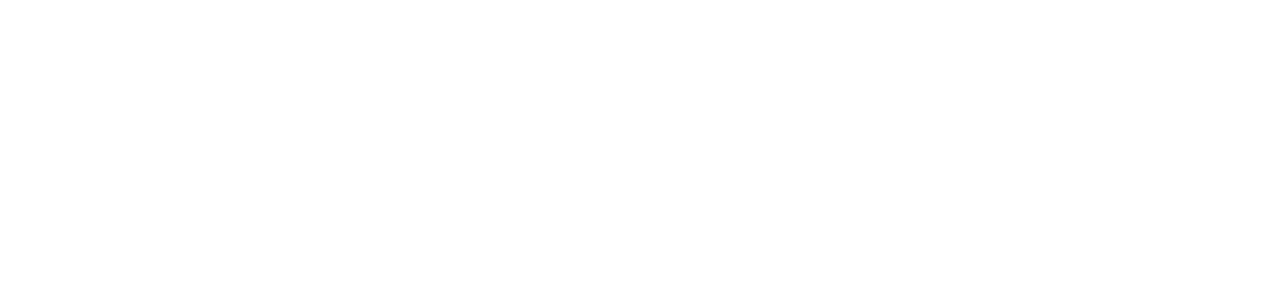
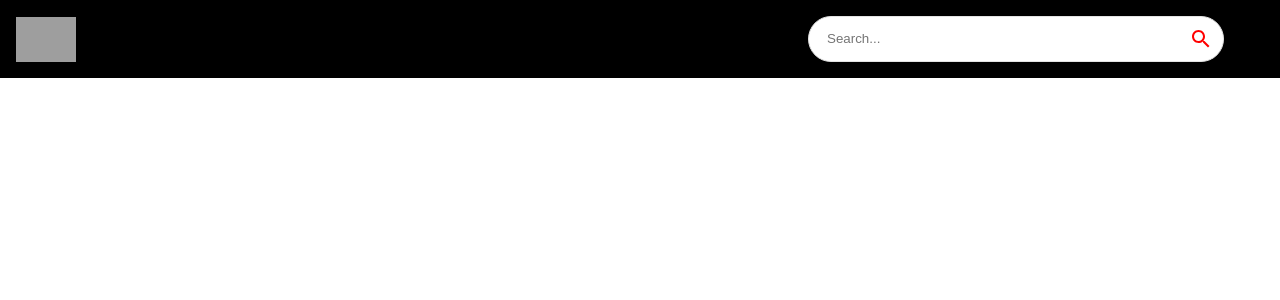
Before and after one commit to yash206/VidTV, a React (Create React App) app in the folder main/: page / in a window 1280 px wide. Shown: the top 300 px of the page. Built offline with nearby package versions, Linux system fonts and the light colour scheme; grey boxes are pictures that could not be loaded.

Commit message:
creating navbar

```diff
--- a/main/src/components/Navbar.jsx
+++ b/main/src/components/Navbar.jsx
@@ -1,11 +1,16 @@
-import React from 'react'
+import { Stack } from '@mui/material';
+import { Link } from 'react-router-dom';
 
-const Navbar = () => {
-  return (
-    <div>
+import {logo} from '../utils/constants';
+import SearchBar from './SearchBar';
 
-    </div>
-  )
-}
+const Navbar = () => (
+    <Stack direction="row" alignItems="center" p={2} sx={{position: 'sticky', background: '#000', top:0, justifyContent: 'space-between'}}>
+      <Link to="/" style={{display: 'flex', alignItems: 'center'}}>
+        <img src={logo} alt="logo" height={45} />
+      </Link>
+      <SearchBar/>
+    </Stack>
+  );
 
 export default Navbar
--- /dev/null
+++ b/main/src/components/SearchBar.jsx
@@ -0,0 +1,28 @@
+import { useState } from 'react'
+import { useNavigate } from 'react-router-dom'
+import { Paper, IconButton } from '@mui/material'
+import { Search } from '@mui/icons-material'
+
+const SearchBar = () => {
+    return (
+        <Paper
+            component="form"
+            onSubmit={() => { }}
+            sx={{
+                borderRadius: 20, border: '1px solid #e3e3e3', pl: 2,
+                boxShadow: 'none',
+                mr: { sm: 5 }
+            }}
+        >
+            <input className="search-bar"
+            placeholder='Search...'
+            value=""
+            onChange={()=>{}}/>
+            <IconButton type = "submit" sx={{p:'10px', color:'red'}}>
+                <Search />
+            </IconButton>
+        </Paper>
+    )
+}
+
+export default SearchBar
--- a/main/src/components/index.js
+++ b/main/src/components/index.js
@@ -3,3 +3,4 @@
 export { default as VideoDetail } from './VideoDetail';
 export { default as ChannelDetail } from './ChannelDetail';
 export { default as SearchFeed } from './SearchFeed';
+export { default as SearchBar } from './SearchBar';
--- /dev/null
+++ b/main/src/utils/constants.js
@@ -0,0 +1,42 @@
+import MusicNoteIcon from '@mui/icons-material/MusicNote';
+import HomeIcon from '@mui/icons-material/Home';
+import CodeIcon from '@mui/icons-material/Code';
+import OndemandVideoIcon from '@mui/icons-material/OndemandVideo';
+import SportsEsportsIcon from '@mui/icons-material/SportsEsports';
+import LiveTvIcon from '@mui/icons-material/LiveTv';
+import SchoolIcon from '@mui/icons-material/School';
+import FaceRetouchingNaturalIcon from '@mui/icons-material/FaceRetouchingNatural';
+import CheckroomIcon from '@mui/icons-material/Checkroom';
+import GraphicEqIcon from '@mui/icons-material/GraphicEq';
+import TheaterComedyIcon from '@mui/icons-material/TheaterComedy';
+import FitnessCenterIcon from '@mui/icons-material/FitnessCenter';
+import DeveloperModeIcon from '@mui/icons-material/DeveloperMode';
+
+export const logo = 'https://i.ibb.co/s9Qys2j/logo.png';
+
+export const categories = [
+  { name: 'New', icon: <HomeIcon />, },
+  { name: 'JS Mastery', icon: <CodeIcon />, },
+  { name: 'Coding', icon: <CodeIcon />, },
+  { name: 'ReactJS', icon: <CodeIcon />, },
+  { name: 'NextJS', icon: <CodeIcon />, },
+  { name: 'Music', icon: <MusicNoteIcon /> },
+  { name: 'Education', icon: <SchoolIcon />, },
+  { name: 'Podcast', icon: <GraphicEqIcon />, },
+  { name: 'Movie', icon: <OndemandVideoIcon />, },
+  { name: 'Gaming', icon: <SportsEsportsIcon />, },
+  { name: 'Live', icon: <LiveTvIcon />, },
+  { name: 'Sport', icon: <FitnessCenterIcon />, },
+  { name: 'Fashion', icon: <CheckroomIcon />, },
+  { name: 'Beauty', icon: <FaceRetouchingNaturalIcon />, },
+  { name: 'Comedy', icon: <TheaterComedyIcon />, },
+  { name: 'Gym', icon: <FitnessCenterIcon />, },
+  { name: 'Crypto', icon: <DeveloperModeIcon />, },
+];
+
+export const demoThumbnailUrl = 'https://i.ibb.co/G2L2Gwp/API-Course.png';
+export const demoChannelUrl = '/channel/UCmXmlB4-HJytD7wek0Uo97A';
+export const demoVideoUrl = '/video/GDa8kZLNhJ4';
+export const demoChannelTitle = 'JavaScript Mastery';
+export const demoVideoTitle = 'Build and Deploy 5 JavaScript & React API Projects in 10 Hours - Full Course | RapidAPI';
+export const demoProfilePicture = 'http://dergipark.org.tr/assets/app/images/buddy_sample.png'
```
